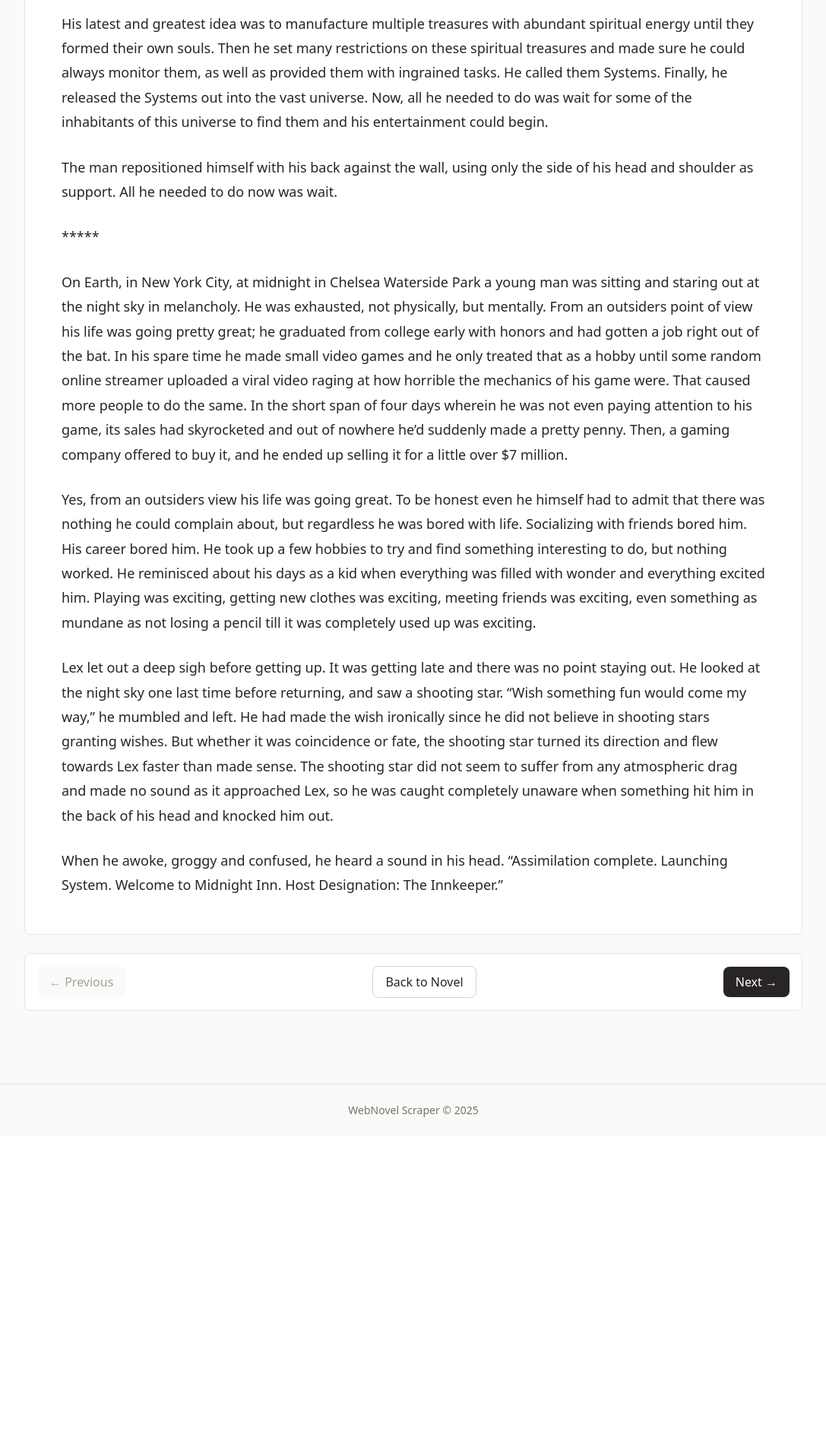
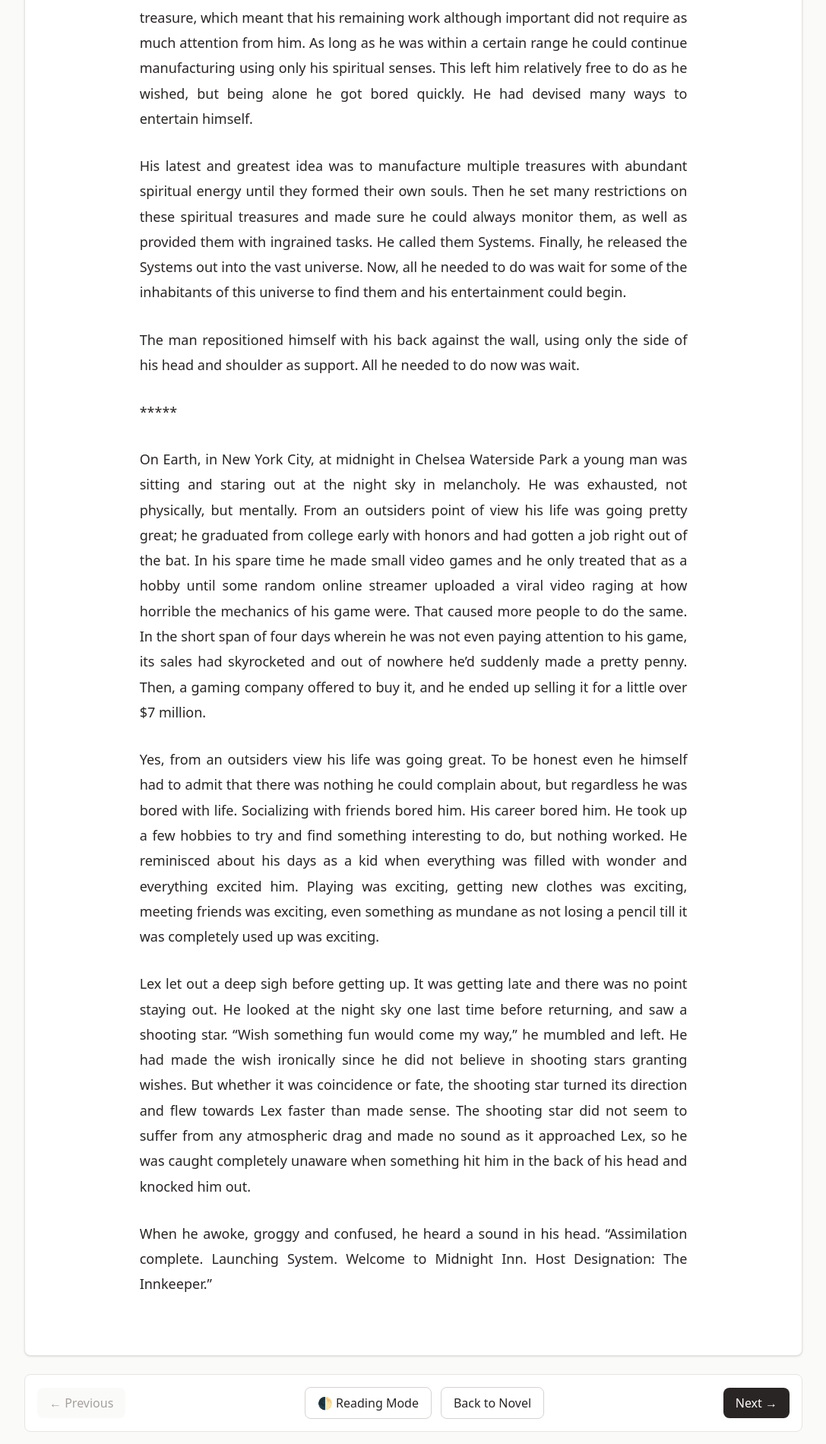
Before and after one commit to sagar-dwivedi/novel, a FastAPI app: a page that uses app/templates/base.html in a window 1280 px wide. Shown: the part 980-2880 px from the top of the page at 76% size, without its empty margins (96-1183 px from the left). Before the commit the page ends 2450 px from the top, so only its background shows below. Run offline with FastAPI, Linux system fonts and the light colour scheme.

Commit message:
Refactor templates and enhance reader experience with improved styling and functionality

```diff
--- a/app/main.py
+++ b/app/main.py
@@ -18,7 +18,6 @@ Base.metadata.create_all(bind=engine)
 
 app = FastAPI(title="WebNovel Scraper")
 
-app.mount("/static", StaticFiles(directory="app/static"), name="static")
 templates = Jinja2Templates(directory="app/templates")
 
 
--- a/app/templates/base.html
+++ b/app/templates/base.html
@@ -10,7 +10,6 @@
     <meta name="description"
         content="A simple and modern WebNovel Scraper to fetch and organize online novels efficiently.">
     <meta name="theme-color" content="#f5f5f4">
-    <link rel="icon" href="{{ url_for('static', filename='favicon.ico') }}">
 
     <!-- Tailwind CSS -->
     <script src="https://cdn.jsdelivr.net/npm/@tailwindcss/browser@4"></script>
@@ -63,12 +62,6 @@
 
 <body
     class="bg-stone-50 text-stone-900 dark:bg-stone-900 dark:text-stone-50 min-h-screen flex flex-col transition-colors">
-    <!-- Loading Overlay -->
-    <div id="page-loader"
-        class="hidden fixed inset-0 bg-white/70 dark:bg-stone-900/70 backdrop-blur-sm flex items-center justify-center text-stone-600 dark:text-stone-300 z-50">
-        Loading...
-    </div>
-
     <!-- Navigation -->
     <nav class="bg-white dark:bg-stone-800 border-b border-stone-200 dark:border-stone-700 sticky top-0 z-10 shadow-sm"
         aria-label="Main navigation">
@@ -112,10 +105,6 @@
                 e.preventDefault();
                 const url = link.href;
 
-                // Show loader during transition
-                const loader = document.getElementById('page-loader');
-                if (loader) loader.classList.remove('hidden');
-
                 document.startViewTransition(() => {
                     window.location.href = url;
                 });
--- a/app/templates/reader.html
+++ b/app/templates/reader.html
@@ -1,7 +1,10 @@
 {% extends "base.html" %}
 
 {% block content %}
-<div class="max-w-5xl mx-auto space-y-6">
+<div class="max-w-5xl mx-auto space-y-6 relative" id="reader-container">
+    <!-- Scroll Progress Bar -->
+    <div id="scrollProgress" class="fixed top-0 left-0 h-1 bg-stone-800 w-0 z-50 transition-all"></div>
+
     <!-- Reader Header -->
     <header class="text-center space-y-2 pb-6 border-b border-stone-200">
         <h2 class="text-lg font-semibold">
@@ -15,7 +18,8 @@
     </header>
 
     <!-- Top Navigation -->
-    <nav class="flex flex-wrap items-center justify-between gap-3 bg-white rounded-lg border border-stone-200 p-4">
+    <nav aria-label="chapter navigation"
+        class="flex flex-wrap items-center justify-between gap-3 bg-white rounded-lg border border-stone-200 p-4 sticky top-0 z-40 backdrop-blur-md bg-white/80">
         {% if prev_chapter %}
         <a href="/read/{{ novel.slug }}/{{ prev_chapter.chapter_number }}"
             class="px-4 py-2 bg-stone-100 hover:bg-stone-200 text-stone-800 font-medium rounded-lg transition-colors">
@@ -27,12 +31,11 @@
         </div>
         {% endif %}
 
-        <select onchange="location = this.value;"
-            class="flex-1 min-w-0 max-w-md px-4 py-2 border border-stone-300 rounded-lg focus:outline-none focus:ring-2 focus:ring-stone-400 focus:border-transparent bg-white text-stone-800">
-            <option value="">Jump to chapter...</option>
+        <select aria-label="Jump to chapter" onchange="location = this.value;"
+            class="flex-1 min-w-0 max-w-md px-4 py-2 border border-stone-300 rounded-lg focus:outline-none focus:ring-2 focus:ring-stone-400 bg-white text-stone-800">
             {% for chap in all_chapters %}
-            <option value="/read/{{ novel.slug }}/{{ chap.chapter_number }}" {% if
-                chap.chapter_number==chapter.chapter_number %}selected{% endif %}>
+            <option value="/read/{{ novel.slug }}/{{ chap.chapter_number }}" {% if chap.chapter_number ==
+                chapter.chapter_number %}selected{% endif %}>
                 Chapter {{ chap.chapter_number }}: {{ chap.title }}
             </option>
             {% endfor %}
@@ -51,14 +54,15 @@
     </nav>
 
     <!-- Reader Content -->
-    <article class="bg-white rounded-lg border border-stone-200 p-8 sm:p-12">
+    <article class="bg-white rounded-lg border border-stone-200 p-8 sm:p-12 shadow-sm" id="reader-content">
         <div class="prose prose-stone max-w-none">
             {{ chapter.content|linebreaks }}
         </div>
     </article>
 
     <!-- Bottom Navigation -->
-    <nav class="flex flex-wrap items-center justify-between gap-3 bg-white rounded-lg border border-stone-200 p-4">
+    <nav aria-label="bottom navigation"
+        class="flex flex-wrap items-center justify-between gap-3 bg-white rounded-lg border border-stone-200 p-4">
         {% if prev_chapter %}
         <a href="/read/{{ novel.slug }}/{{ prev_chapter.chapter_number }}"
             class="px-4 py-2 bg-stone-100 hover:bg-stone-200 text-stone-800 font-medium rounded-lg transition-colors">
@@ -70,10 +74,16 @@
         </div>
         {% endif %}
 
+        <div class="flex gap-3">
+            <button id="toggleMode"
+                class="px-4 py-2 bg-white hover:bg-stone-50 text-stone-800 font-medium rounded-lg border border-stone-300 transition-colors">
+                🌓 Reading Mode
+            </button>
             <a href="/novel/{{ novel.slug }}"
                 class="px-4 py-2 bg-white hover:bg-stone-50 text-stone-800 font-medium rounded-lg border border-stone-300 transition-colors">
                 Back to Novel
             </a>
+        </div>
 
         {% if next_chapter %}
         <a href="/read/{{ novel.slug }}/{{ next_chapter.chapter_number }}"
@@ -89,66 +99,104 @@
 </div>
 
 <style>
-    /* Optimized typography for reading */
+    /* Reading experience */
     .prose {
         font-size: 1.125rem;
-        line-height: 1.8;
+        line-height: 1.85;
         color: #292524;
+        font-weight: 400;
+        text-align: justify;
+        max-width: 70ch;
+        margin: auto;
     }
 
     .prose p {
-        margin-bottom: 1.5em;
+        margin-bottom: 1.6em;
     }
 
-    .prose p:last-child {
-        margin-bottom: 0;
+    /* Reading mode: dark theme */
+    body.dark-mode {
+        background-color: #1c1917;
+        color: #e7e5e4;
     }
 
-    /* Smooth transitions for navigation */
+    body.dark-mode .bg-white {
+        background-color: #292524 !important;
+    }
+
+    body.dark-mode .text-stone-800 {
+        color: #fafaf9 !important;
+    }
+
+    body.dark-mode .border-stone-200 {
+        border-color: #3f3f46 !important;
+    }
+
+    body.dark-mode select,
+    body.dark-mode a,
+    body.dark-mode button {
+        background-color: #3f3f46 !important;
+        color: #f5f5f4 !important;
+    }
+
+    body.dark-mode .prose {
+        color: #e7e5e4;
+    }
+
+    /* Scroll progress bar animation */
+    #scrollProgress {
+        transition: width 0.15s linear;
+    }
+
     @media (prefers-reduced-motion: no-preference) {
-
         a,
         button,
         select {
-            transition-property: background-color, border-color, color;
-            transition-duration: 200ms;
-            transition-timing-function: ease-in-out;
+            transition: all 0.2s ease-in-out;
         }
-    }
-
-    /* Keyboard navigation highlight */
-    a:focus-visible,
-    button:focus-visible,
-    select:focus-visible {
-        outline: 2px solid #78716c;
-        outline-offset: 2px;
     }
 </style>
 
 <script>
+    // Scroll progress
+    document.addEventListener('scroll', () => {
+        const content = document.getElementById('reader-content');
+        const scrollTop = window.scrollY;
+        const height = content.offsetHeight - window.innerHeight;
+        const progress = Math.min(100, (scrollTop / height) * 100);
+        document.getElementById('scrollProgress').style.width = progress + '%';
+    });
+
+    // Reading mode toggle
+    const toggleBtn = document.getElementById('toggleMode');
+    const prefersDark = window.matchMedia('(prefers-color-scheme: dark)').matches;
+    const storedMode = localStorage.getItem('reading-mode');
+
+    if (storedMode === 'dark' || (!storedMode && prefersDark)) {
+        document.body.classList.add('dark-mode');
+    }
+
+    toggleBtn.addEventListener('click', () => {
+        document.body.classList.toggle('dark-mode');
+        localStorage.setItem('reading-mode',
+            document.body.classList.contains('dark-mode') ? 'dark' : 'light'
+        );
+    });
+
     // Keyboard shortcuts for navigation
     document.addEventListener('keydown', (e) => {
-        // Ignore if user is typing in an input/textarea
-        if (e.target.tagName === 'INPUT' || e.target.tagName === 'TEXTAREA' || e.target.tagName === 'SELECT') {
-            return;
-        }
+        if (['INPUT', 'TEXTAREA', 'SELECT'].includes(e.target.tagName)) return;
 
-        // Left arrow or 'A' key for previous chapter
-        if ((e.key === 'ArrowLeft' || e.key === 'a') && !e.ctrlKey && !e.metaKey) {
-            const prevLink = document.querySelector('a[href*="/read/"][href*="{{ prev_chapter.chapter_number if prev_chapter else '' }}"]');
-            if (prevLink) {
+        const prevLink = document.querySelector('a[href*="/read/{{ novel.slug }}/{{ prev_chapter.chapter_number if prev_chapter else "" }}"]');
+        const nextLink = document.querySelector('a[href*="/read/{{ novel.slug }}/{{ next_chapter.chapter_number if next_chapter else "" }}"]');
+
+        if ((e.key === 'ArrowLeft' || e.key === 'a') && prevLink) {
             e.preventDefault();
             prevLink.click();
         }
-        }
-
-        // Right arrow or 'D' key for next chapter
-        if ((e.key === 'ArrowRight' || e.key === 'd') && !e.ctrlKey && !e.metaKey) {
-            const nextLink = document.querySelector('a[href*="/read/"][href*="{{ next_chapter.chapter_number if next_chapter else '' }}"]');
-            if (nextLink) {
+        if ((e.key === 'ArrowRight' || e.key === 'd') && nextLink) {
             e.preventDefault();
             nextLink.click();
-            }
         }
     });
 </script>
```
Also changed, not shown: app/templates/novel_detail.html (+49 -56 lines). Lines whose indentation alone changed are shown as unchanged.
